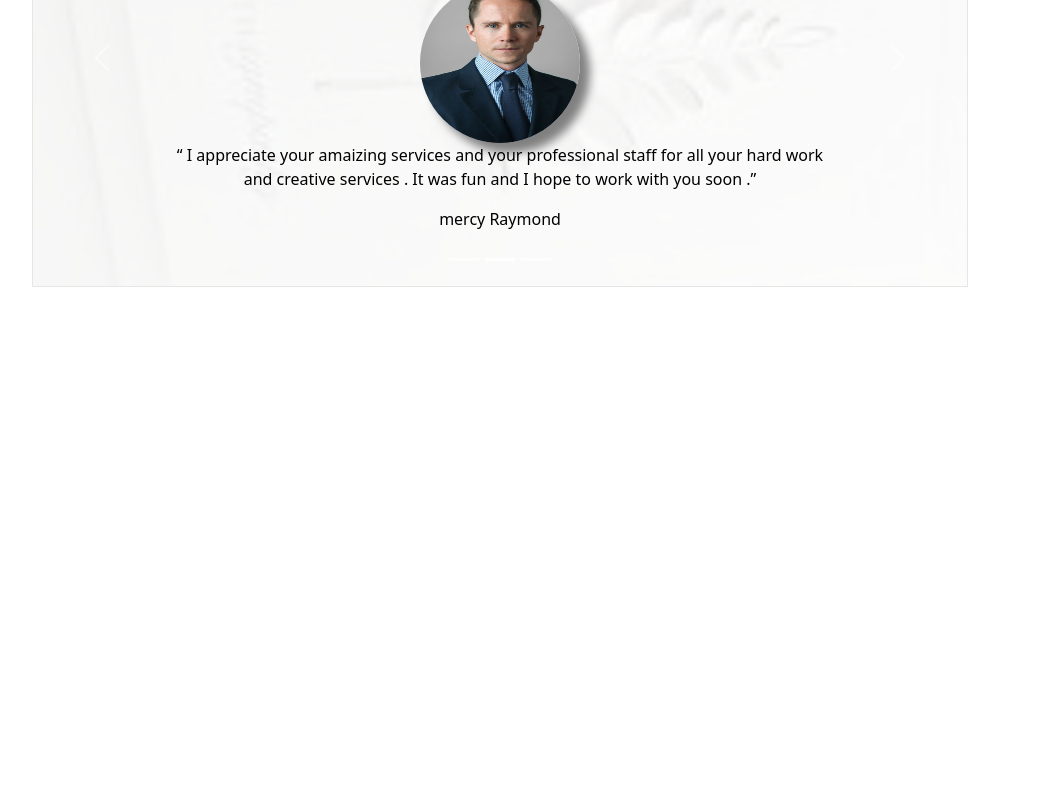
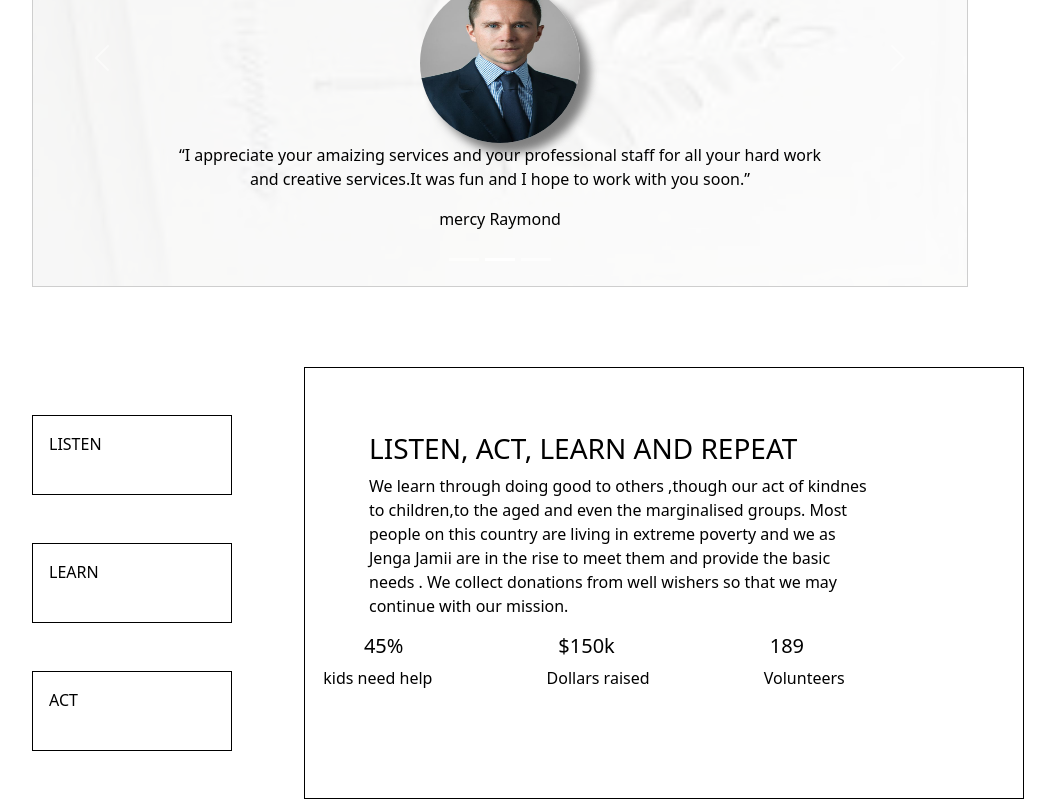
Before and after one commit to Sieva-cmd/jengajamii, a React (Create React App) app: page / in a window 1280 px wide. Shown: the part 2000-2800 px from the top of the page, without its empty margins (140-1195 px from the left). Before the commit the page ends 2367 px from the top, so only its background shows below. Built offline with nearby package versions, Linux system fonts and the light colour scheme.

Commit message:
add testimonial section

```diff
--- a/src/components/carousel.css
+++ b/src/components/carousel.css
@@ -6,5 +6,6 @@
 
 .d-block {
     opacity: 0.2;
-    border: 1px solid rgb(133, 131, 131);
+    border: 1px solid rgb(12, 12, 12);
+    box-shadow: 10px 10px 10px rgb(167, 165, 165);
 }
--- a/src/components/carousel.js
+++ b/src/components/carousel.js
@@ -1,53 +1,56 @@
 import Carousel from "react-bootstrap/Carousel";
 import person1 from "./images/person1.jpg";
-import person2 from "./images/person2.jpg";
+// import person2 from "./images/person2.jpg";
 import image from "./images/image.jpg";
-import './carousel.css'
+import "./carousel.css";
+
 function UncontrolledExample() {
   return (
     <Carousel>
       <Carousel.Item>
+        {" "}
         {/* <div className='d-block w-100' style={{height:"30rem"}}></div> */}
-
         <img className="d-block w-100" src={image} alt="First slide" />
         <Carousel.Caption>
           <img src={person1} className="rounded-circle" alt="CinqueTerre" />
           <p style={{ color: "#000" }}>
-            “ I appreciate your amaizing services and your professional staff
-            for all your hard work and creative services . It was fun and I hope
-            to work with you soon .”
-          </p>
-          <p style={{ color: "#000" }}>mercy Raymond</p>
-        </Carousel.Caption>
-      </Carousel.Item>
+            {" "}
+            “I appreciate your amaizing services and your professional staff for
+            all your hard work and creative services.It was fun and I hope to
+            work with you soon.”{" "}
+          </p>{" "}
+          <p style={{ color: "#000" }}> mercy Raymond </p>{" "}
+        </Carousel.Caption>{" "}
+      </Carousel.Item>{" "}
       <Carousel.Item>
-        {/* <div className='d-block w-100' style={{height:"30rem"}}></div> */}
+        {" "}
+        {/* <div className='d-block w-100' style={{height:"30rem"}}></div> */}{" "}
         <img className="d-block w-100" src={image} alt="Second slide" />
-
-        <Carousel.Caption>
-          <img src={person1} className="rounded-circle" alt="CinqueTerre"  />
-          <p style={{ color: "#000" }}>
-            “ I appreciate your amaizing services and your professional staff
-            for all your hard work and creative services . It was fun and I hope
-            to work with you soon .”
-          </p>
-          <p style={{ color: "#000" }}>mercy Raymond</p>
-        </Carousel.Caption>
-      </Carousel.Item>
-      <Carousel.Item>
-        <div className="d-block w-100"></div>
-        <img className="d-block w-100" src={image} alt="Third slide" />
-
         <Carousel.Caption>
           <img src={person1} className="rounded-circle" alt="CinqueTerre" />
           <p style={{ color: "#000" }}>
-            “ I appreciate your amaizing services and your professional staff
-            for all your hard work and creative services . It was fun and I hope
-            to work with you soon .”
-          </p>
-          <p style={{ color: "#000" }}>mercy Raymond</p>
-        </Carousel.Caption>
-      </Carousel.Item>
+            {" "}
+            “I appreciate your amaizing services and your professional staff for
+            all your hard work and creative services.It was fun and I hope to
+            work with you soon.”{" "}
+          </p>{" "}
+          <p style={{ color: "#000" }}> mercy Raymond </p>{" "}
+        </Carousel.Caption>{" "}
+      </Carousel.Item>{" "}
+      <Carousel.Item>
+        <div className="d-block w-100"> </div>{" "}
+        <img className="d-block w-100" src={image} alt="Third slide" />
+        <Carousel.Caption>
+          <img src={person1} className="rounded-circle" alt="CinqueTerre" />
+          <p style={{ color: "#000" }}>
+            {" "}
+            “I appreciate your amaizing services and your professional staff for
+            all your hard work and creative services.It was fun and I hope to
+            work with you soon.”{" "}
+          </p>{" "}
+          <p style={{ color: "#000" }}> mercy Raymond </p>{" "}
+        </Carousel.Caption>{" "}
+      </Carousel.Item>{" "}
     </Carousel>
   );
 }
--- a/src/pages/HomePage.css
+++ b/src/pages/HomePage.css
@@ -204,3 +204,31 @@
                                         margin-bottom: 5rem;
                                         /* height: 30rem; */
                                     }
+
+                                    .act {
+                                        border: 1px solid black;
+                                        height: 5rem;
+                                        margin: 3rem;
+                                        text-align: left;
+                                        padding: 1rem;
+                                    }
+
+                                    .learn {
+                                        position: relative;
+                                        left: 7rem;
+                                        margin-bottom: 5rem
+                                    }
+
+                                    .listen {
+                                        border: 1px solid black;
+                                        width: 45rem;
+                                        height: 27rem;
+                                        padding: 4rem;
+                                    }
+
+                                    .sentence,
+                                    .sentenceTwo {
+                                        display: flex;
+                                        justify-content: space-evenly;
+                                        margin-left: -10rem;
+                                    }
--- a/src/pages/HomePage.js
+++ b/src/pages/HomePage.js
@@ -55,44 +55,28 @@ const Home = () => {
             <div className="card-body">
               <div className="card-group">
                 <div className="card cardItemOne">
-                  <img
-                    className="card-img-top"
-                    src={hands}
-                    alt="Card image cap"
-                  />
+                  <img className="card-img-top" src={hands} alt="Card cap" />
                   <div className="card-body">
                     <p class="card-text">DONATE TO SCHOOLS</p>
                   </div>
                 </div>
                 <hr style={{ color: "#eb9309", height: "1px" }} />
                 <div className="card cardItemTwo">
-                  <img
-                    className="card-img-top"
-                    src={hands}
-                    alt="Card image cap"
-                  />
+                  <img className="card-img-top" src={hands} alt="Card cap" />
                   <div className="card-body">
                     <p className="card-text">DONATE TO PRISONS</p>
                   </div>
                 </div>
                 <hr style={{ color: "#eb9309", height: "1px" }} />
                 <div className="card cardItemThree">
-                  <img
-                    className="card-img-top"
-                    src={hands}
-                    alt="Card image cap"
-                  />
+                  <img className="card-img-top" src={hands} alt="Card  cap" />
                   <div className="card-body">
                     <p className="card-text">DONATE TO MARGINALIZED GROUPS</p>
                   </div>
                 </div>
                 <hr style={{ color: "#eb9309", height: "1px" }} />
                 <div className="card cardItemFour">
-                  <img
-                    className="card-img-top"
-                    src={hands}
-                    alt="Card image cap"
-                  />
+                  <img className="card-img-top" src={hands} alt="Card  cap" />
                   <div className="card-body">
                     <p className="card-text">DONATE TO CHILDREN HOMES</p>
                   </div>
@@ -124,9 +108,55 @@ const Home = () => {
           <div className="row">
             <div className="col-md-12 col-sm-12 col-lg-12">
               <h1 style={{ color: "#eb9309" }}>Testimonials</h1>
-              <hr style={{ color: "#eb9309", height: "4px",width:"10%" ,marginLeft:"34rem",fontWeight:"bold"}} />
+              <hr
+                style={{
+                  color: "#eb9309",
+                  height: "4px",
+                  width: "10%",
+                  marginLeft: "28rem",
+                  fontWeight: "bold",
+                }}
+              />
               <h5>what people say about us</h5>
               <UncontrolledExample />
+            </div>
+          </div>
+        </div>
+        <div className="learn">
+          <div className="row">
+            <div className="col-md-3 col-sm-3 col-lg-3">
+              <div className="act">LISTEN</div>
+              <div className="act">LEARN</div>
+              <div className="act">ACT</div>
+            </div>
+
+            <div className="col-md-8 col-sm-8 col-lg-8">
+              <div className="listen">
+                <h3>LISTEN, ACT, LEARN AND REPEAT</h3>
+                <p>
+                  We learn through doing good to others ,though our act of
+                  kindnes <br />
+                  to children,to the aged and even the marginalised groups. Most{" "}
+                  <br />
+                  people on this country are living in extreme poverty and we as{" "}
+                  <br />
+                  Jenga Jamii are in the rise to meet them and provide the basic{" "}
+                  <br />
+                  needs . We collect donations from well wishers so that we may{" "}
+                  <br />
+                  continue with our mission.
+                </p>
+                <div className="sentence">
+                  <h5>45%</h5>
+                  <h5>$150k</h5>
+                  <h5>189</h5>
+                </div>
+                <div className="sentenceTwo">
+                  <p>kids need help</p>
+                  <p>Dollars raised</p>
+                  <p>Volunteers</p>
+                </div>
+              </div>
             </div>
           </div>
         </div>
```
Also changed, not shown: src/components/Layout/MainNavigation.js (+80 -75 lines). Lines whose indentation alone changed are shown as unchanged.
